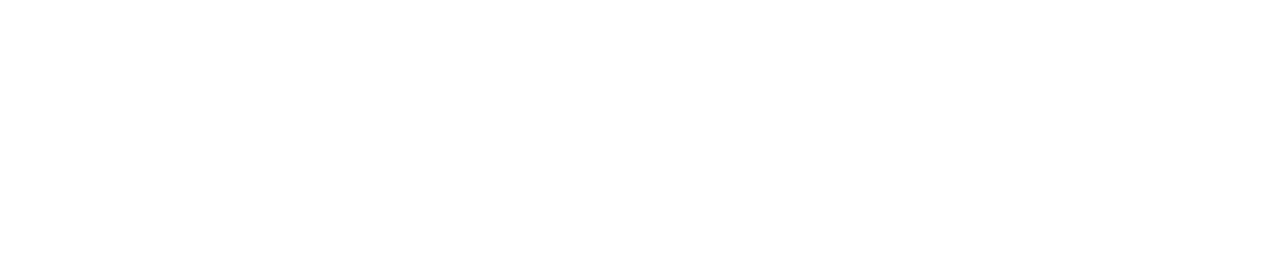
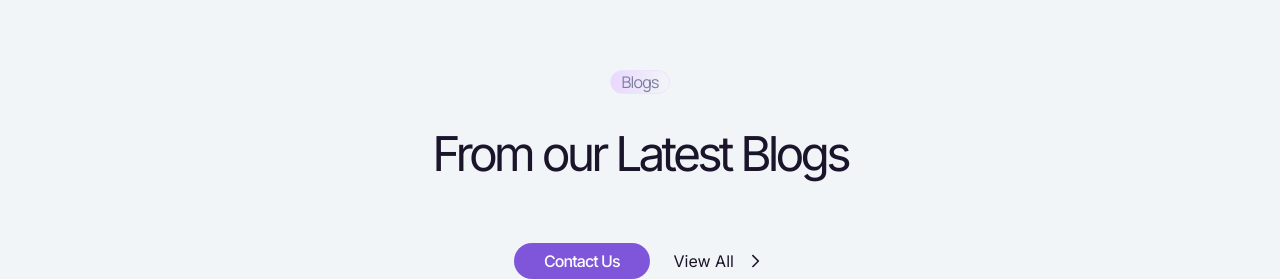
Before and after one commit to githubarj/perfect-square_v2, a React (Vite) app: page / in a window 1280 px wide. Shown: the part 3882-4161 px from the top of the page. Before the commit the page ends 3852 px from the top, so only its background shows below. Built offline with nearby package versions, Linux system fonts and the light colour scheme.

Commit message:
blogsection

```diff
--- /dev/null
+++ b/src/Components/Home/BlogsSection.jsx
@@ -0,0 +1,22 @@
+import CategoryTag from "../Utility/Modules/CategoryTag"
+import "./home.css"
+import ContactBtn from "../Utility/Modules/ContactBtn";
+import ViewAll from "../Utility/Modules/ViewAll";
+
+function BlogsSection() {
+  return (
+    <div className="blogs-section-container">
+      <CategoryTag text="Blogs" />
+      <h1>From our Latest Blogs</h1>
+      <div className="blogs-section-content">
+
+      </div>
+      <div className="card-nav-links">
+        <ContactBtn />
+        <ViewAll />
+      </div>
+    </div>
+  );
+}
+
+export default BlogsSection
--- a/src/Components/Home/Home.jsx
+++ b/src/Components/Home/Home.jsx
@@ -6,6 +6,7 @@
 import Products from "./Products"
 import "./home.css"
 import Testimonials from "./Testimonials"
+import BlogsSection from "./BlogsSection"
 
 function Home() {
   return (
@@ -17,6 +18,7 @@
       <Clients />
       <Products />
       <Testimonials />
+      <BlogsSection />
     </div>
   )
 }
--- a/src/Components/Home/Services.jsx
+++ b/src/Components/Home/Services.jsx
@@ -29,7 +29,7 @@
           text="Secure your water supply and reduce your dependence on municipal sources with our borehole drilling services. We specialize drilling and installation of boreholes for residential and commercial properties. "
         />
       </div>
-      <div className="services-links">
+      <div className="card-nav-links">
         <ContactBtn />
         <ViewAll />
       </div>
--- a/src/Components/Home/home.css
+++ b/src/Components/Home/home.css
@@ -131,7 +131,7 @@
   border: 1px solid #eff0f6;
 }
 
-.services-links {
+.card-nav-links {
   display: flex;
   gap: 24px;
   align-items: center;
@@ -382,6 +382,28 @@
   letter-spacing: -0.96px;
 }
 
-.client-small-h2{
+.client-small-h2 {
   font-size: 20px;
 }
+
+/* BlogSection Component */
+
+.blogs-section-container {
+  display: flex;
+  flex-direction: column;
+  align-items: center;
+  gap: 30px;
+}
+
+.blogs-section-container h1{
+  color: var(--dark);
+text-align: center;
+
+/* Heading/XLarge-48px */
+font-family: Inter;
+font-size: 48px;
+font-style: normal;
+font-weight: 400;
+line-height: normal;
+letter-spacing: -3.827px;
+}
```
Also changed, not shown: src/Components/Utility/Card/BlogPanel.jsx (added, +15 -0 lines).
